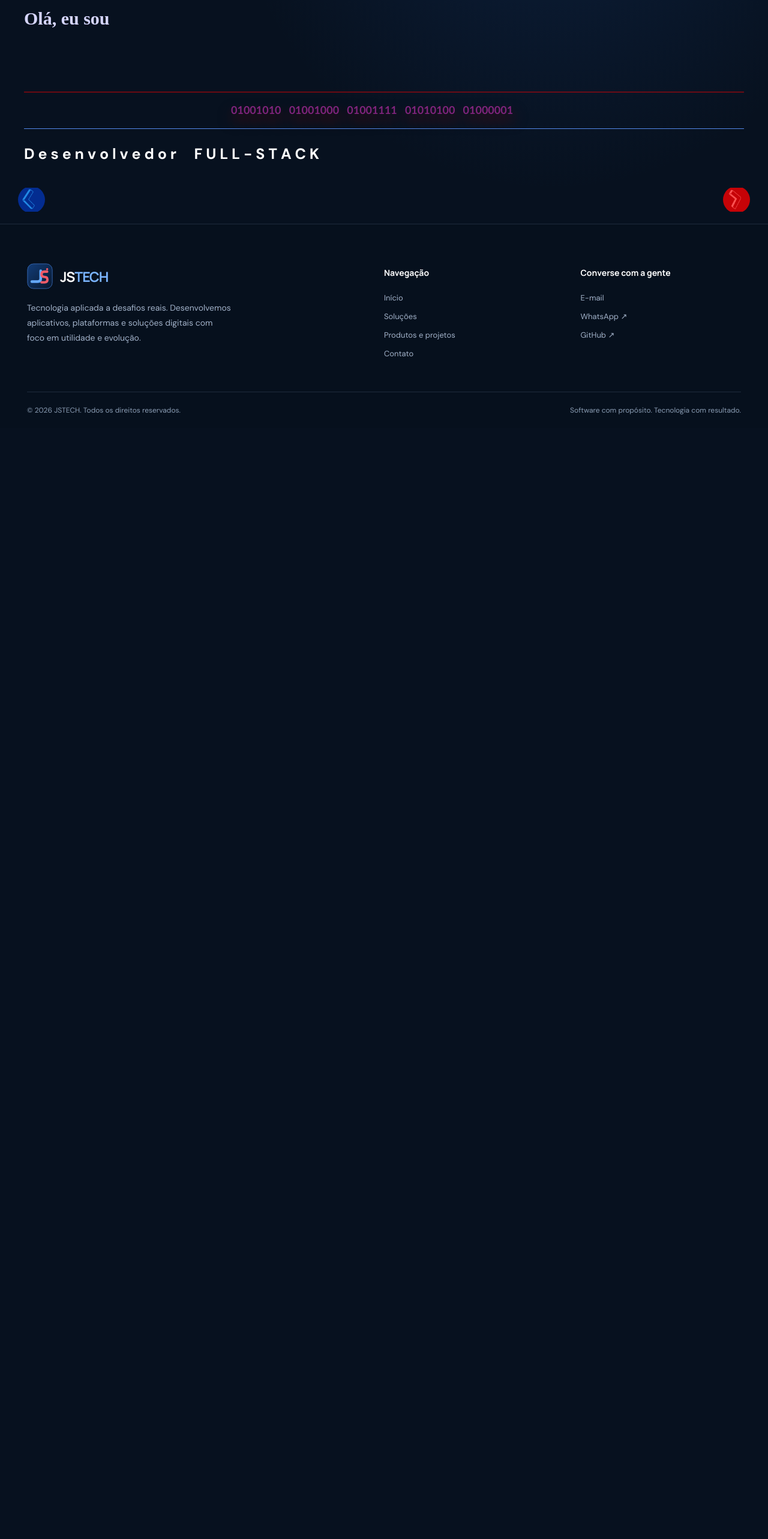
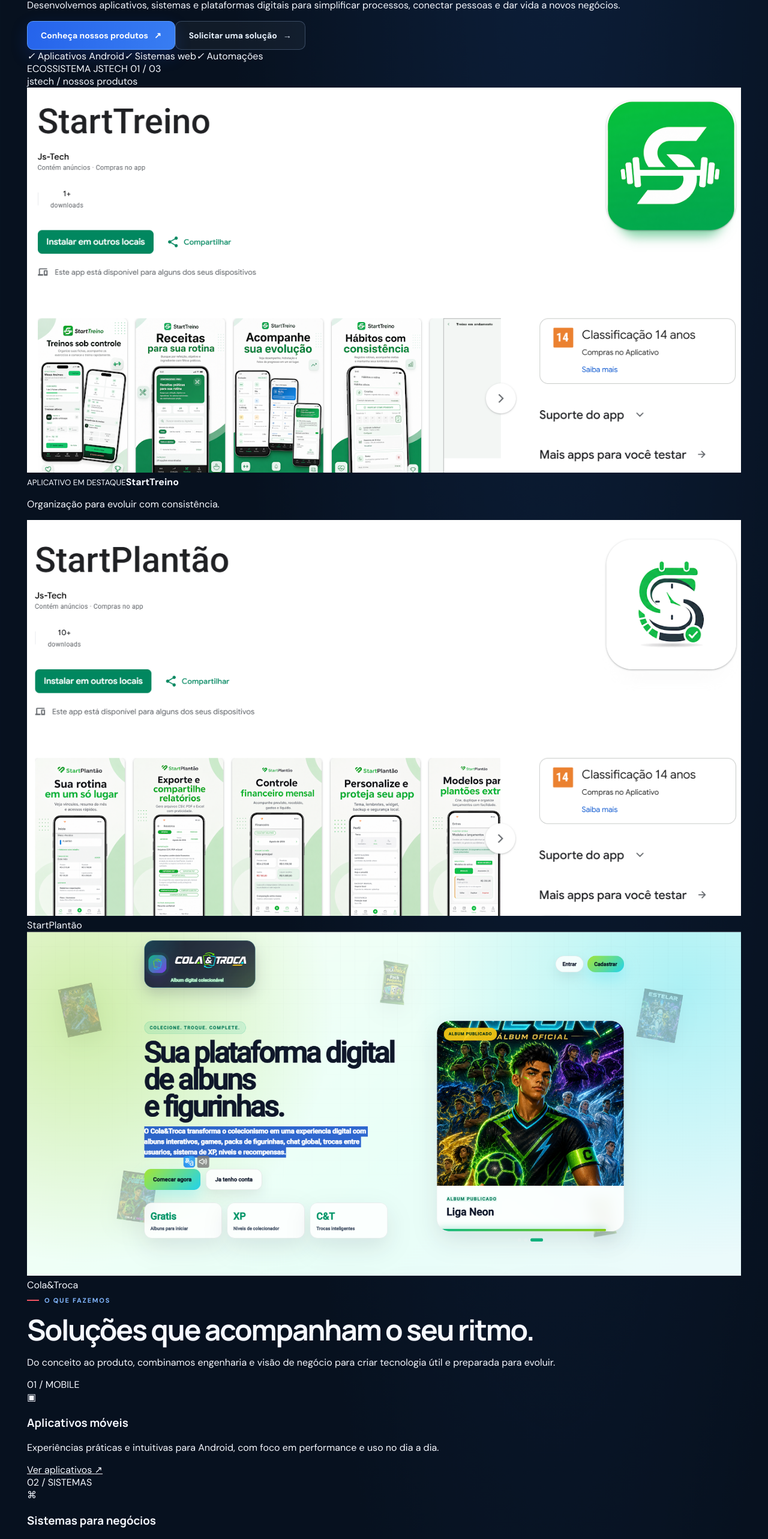
Before and after one commit to wellingtmax/portifolio-angular, an Angular app: page / in a window 1280 px wide. Shown: the part 175-2741 px from the top of the page at 60% size. Before the commit the page ends 889 px from the top, so only its background shows below. Built offline with nearby package versions, Linux system fonts and the light colour scheme.

Commit message:
feat(jstech): landing page institucional com soluções e vitrine

```diff
--- a/src/app/pages/home/home.component.html
+++ b/src/app/pages/home/home.component.html
@@ -1,54 +1,110 @@
-<section class="home">
-    <div class="home-content">
-        <h3>Olá, eu sou</h3>
-        <!-- <h1>J &nbsp; H &nbsp; O &nbsp; T &nbsp; A</h1> -->
-         <h1 class="typing3"></h1>
-        <div class="carr">
-            <p class="font">01001010 &nbsp; 01001000 &nbsp; 01001111 &nbsp; 01010100 &nbsp; 01000001</p>
+<section class="hero">
+  <div class="container hero-grid">
+    <div class="hero-content">
+      <div class="hero-kicker"><span class="live-dot"></span> JSTECH · DESENVOLVIMENTO DE SOFTWARE</div>
+      <h1>Tecnologia que transforma <span>ideias em soluções.</span></h1>
+      <p class="hero-description">Desenvolvemos aplicativos, sistemas e plataformas digitais para simplificar processos, conectar pessoas e dar vida a novos negócios.</p>
+      <div class="hero-actions">
+        <a class="btn-primary" routerLink="/projetos">Conheça nossos produtos <span aria-hidden="true">↗</span></a>
+        <a class="btn-secondary" routerLink="/contato">Solicitar uma solução <span aria-hidden="true">→</span></a>
+      </div>
+      <div class="hero-proof" aria-label="Áreas de atuação">
+        <span><i aria-hidden="true">✓</i> Aplicativos Android</span>
+        <span><i aria-hidden="true">✓</i> Sistemas web</span>
+        <span><i aria-hidden="true">✓</i> Automações</span>
+      </div>
+    </div>
+    <div class="hero-visual" aria-label="Vitrine dos produtos digitais JSTECH">
+      <div class="hero-halo" aria-hidden="true"></div>
+      <div class="visual-label"><span class="signal" aria-hidden="true"></span> ECOSSISTEMA JSTECH <span>01 / 03</span></div>
+      <div class="showcase-panel">
+        <div class="panel-chrome"><span class="dot red"></span><span class="dot yellow"></span><span class="dot green"></span><span class="panel-url">jstech / nossos produtos</span></div>
+        <div class="panel-body">
+          <div class="main-product">
+            <img src="/projetos/starttreino.png" alt="Apresentação do StartTreino" loading="eager">
+            <div><small>APLICATIVO EM DESTAQUE</small><strong>StartTreino</strong><p>Organização para evoluir com consistência.</p></div>
+          </div>
+          <div class="mini-product-grid">
+            <div class="mini-product">
+              <img src="/projetos/startplantao.png" alt="StartPlantão" loading="lazy">
+              <span>StartPlantão</span>
+            </div>
+            <div class="mini-product">
+              <img src="/projetos/colaetroca.png" alt="Cola&Troca" loading="lazy">
+              <span>Cola&Troca</span>
+            </div>
+          </div>
         </div>
-        <p style="font-weight: bold; font-size: 25px;">D e s e n v o l v e d o r &nbsp;&nbsp;&nbsp; F U L L - S T A C K</p>
+      </div>
+      <div class="visual-corner visual-corner-left" aria-hidden="true"></div>
+      <div class="visual-corner visual-corner-right" aria-hidden="true"></div>
     </div>
-
-    <div class="carousel">
-        <button class="btn left" (click)="scrollLeft()">
-            <img src="icons/left1.png" alt="">
-        </button>
-                <div class="carousel-track" #carouselTrack routerLink="projetos">
-
-                    <!-- os cards aqui -->
-                    <div class="card-pro" *ngFor="let item of carouselItems">
-                        <img [src]="item.imagemUrl" alt="projetos" class="card-image">
-
-                        <div class="card-content">
-                            <h2>{{ item.titulo }}</h2>
-                            <p>{{ item.descricaoCurta }}</p>
-                            <div class="tags">
-                                <span class="tag" *ngFor="let tag of item.tecnologias">
-                                    {{ tag }}
-                                </span>
-                            </div>
-                        </div>
-                    </div>
-                </div>
-                <button class="btn right" (click)="scrollRight()">
-                    <img src="icons/next1.png" alt="">
-                </button>
-            </div>
-
+  </div>
 </section>
 
-<!-- <main class="sobre">
-    <h2>Historico</h2>
-    <div class="sobre-content">
-        <img src="profile/notebook.png" alt="" class="sobre-image">
-        <p>Sou um desenvolvedor Full Stack apaixonado por criar soluções
-            inovadoras e eficientes. Com experiência em diversas tecnologias,
-             estou sempre em busca de novos desafios para aprimorar
-             minhas habilidades e contribuir para projetos impactantes.
-             Meu objetivo é transformar ideias em realidade,
-             entregando resultados de alta qualidade e superando as expectativas dos clientes.
-        </p>
+<section class="capabilities">
+  <div class="container">
+    <div class="section-intro">
+      <div><span class="eyebrow">O QUE FAZEMOS</span><h2 class="section-heading">Soluções que acompanham <span>o seu ritmo.</span></h2></div>
+      <p>Do conceito ao produto, combinamos engenharia e visão de negócio para criar tecnologia útil e preparada para evoluir.</p>
     </div>
+    <div class="services-grid">
+      <article class="service-card">
+        <span class="service-index">01 / MOBILE</span><div class="service-icon" aria-hidden="true">▣</div>
+        <h3>Aplicativos móveis</h3><p>Experiências práticas e intuitivas para Android, com foco em performance e uso no dia a dia.</p>
+        <a routerLink="/projetos">Ver aplicativos <span aria-hidden="true">↗</span></a>
+      </article>
+      <article class="service-card">
+        <span class="service-index">02 / SISTEMAS</span><div class="service-icon" aria-hidden="true">⌘</div>
+        <h3>Sistemas para negócios</h3><p>Plataformas de gestão e soluções digitais para organizar operações e facilitar decisões.</p>
+        <a routerLink="/sobre">Conhecer soluções <span aria-hidden="true">↗</span></a>
+      </article>
+      <article class="service-card">
+        <span class="service-index">03 / AUTOMAÇÃO</span><div class="service-icon" aria-hidden="true">⚙</div>
+        <h3>Automação de processos</h3><p>Ferramentas para reduzir tarefas repetitivas, organizar fluxos e aproveitar melhor o tempo.</p>
+        <a routerLink="/contato">Conversar sobre um projeto <span aria-hidden="true">↗</span></a>
+      </article>
+    </div>
+  </div>
+</section>
 
+<section class="featured">
+  <div class="container">
+    <div class="section-intro">
+      <div><span class="eyebrow">PORTFÓLIO DE PRODUTOS</span><h2 class="section-heading">Construídos para <span>resolver.</span></h2></div>
+      <a class="all-products" routerLink="/projetos">Explorar todos os projetos <span aria-hidden="true">↗</span></a>
+    </div>
+    <div class="product-grid">
+      <article class="product-card" *ngFor="let projeto of destaques">
+        <div class="product-image" [style.--product-color]="projeto.cor">
+          <img *ngIf="projeto.imagemUrl" [src]="projeto.imagemUrl" [alt]="'Imagem do projeto ' + projeto.titulo" loading="lazy">
+          <span *ngIf="!projeto.imagemUrl" class="product-monogram" aria-hidden="true">{{ projeto.icone }}</span>
+        </div>
+        <div class="product-description">
+          <div class="product-category"><span>{{ projeto.categoria }}</span><span class="product-state">{{ projeto.status }}</span></div>
+          <h3>{{ projeto.titulo }}</h3>
+          <p>{{ projeto.descricaoCurta }}</p>
+          <a *ngIf="projeto.linkDemo" [href]="projeto.linkDemo" target="_blank" rel="noopener noreferrer">Conhecer produto <span aria-hidden="true">↗</span></a>
+          <a *ngIf="!projeto.linkDemo" routerLink="/projetos">Ver detalhes <span aria-hidden="true">↗</span></a>
+        </div>
+      </article>
+    </div>
+  </div>
+</section>
 
-</main> -->
+<section class="manifesto">
+  <div class="container manifesto-layout">
+    <div><span class="eyebrow">NOSSO JEITO DE CRIAR</span><h2 class="section-heading">Menos complicação.<br><span>Mais possibilidades.</span></h2></div>
+    <div>
+      <p>Não se trata apenas de escrever código. É entender a necessidade, desenhar uma experiência clara e construir uma solução que faça sentido para quem vai utilizá-la.</p>
+      <a class="btn-secondary" routerLink="/sobre">Conheça a JSTECH <span aria-hidden="true">→</span></a>
+    </div>
+  </div>
+</section>
+
+<section class="final-cta">
+  <div class="container cta-inner">
+    <div><span class="eyebrow">VAMOS CONVERSAR?</span><h2>Seu próximo projeto pode começar aqui.</h2><p>Conte o que você precisa. Vamos explorar como a tecnologia pode ajudar.</p></div>
+    <a class="btn-primary" routerLink="/contato">Falar com a JSTECH <span aria-hidden="true">↗</span></a>
+  </div>
+</section>
```
